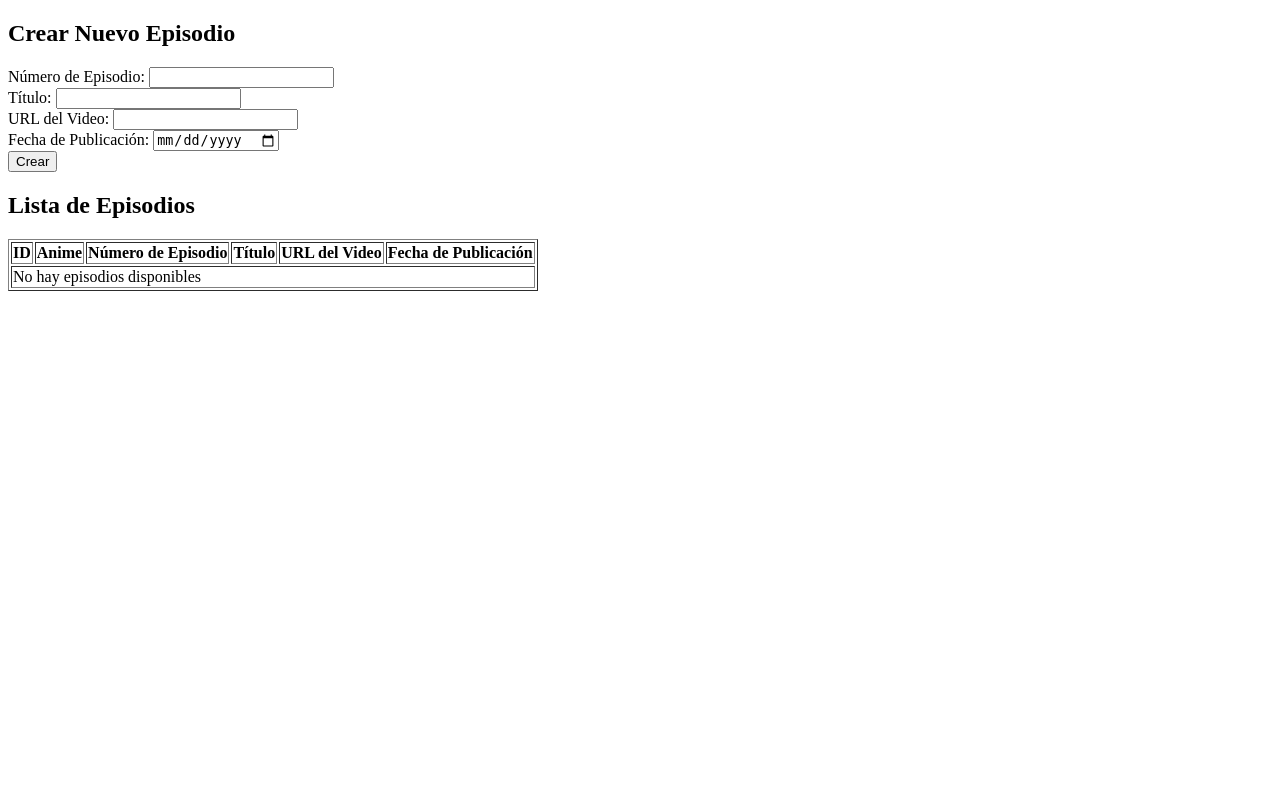
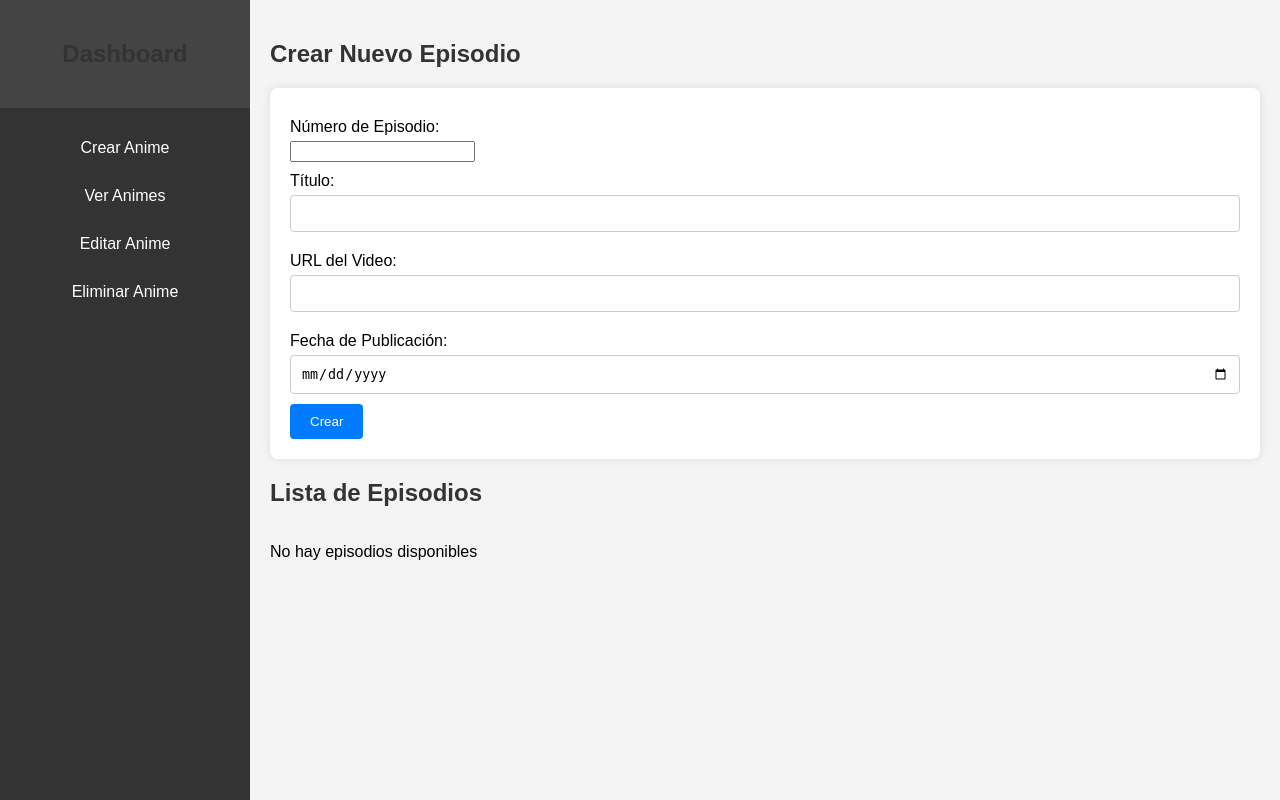
Before and after one commit to hamoncho/waifuTV, a PHP site: page /view/create_episodio_form.php?id=3 in a window 1280 px wide. Run offline with PHP 8.4, Linux system fonts and the light colour scheme; data comes from the database, SQL or seed files in the repository; data that the repository does not hold is empty.

Commit message:
add styles to create_episodio_form.php

```diff
--- a/view/create_episodio_form.php
+++ b/view/create_episodio_form.php
@@ -1,3 +1,4 @@
+
 <?php
 include '../db/db_connection.php';
 
@@ -13,53 +14,65 @@ $result_eps = $conn->query($sql_eps);
 ?>
 
 <!DOCTYPE html>
-<html>
+<html lang="es">
 <head>
-    <title>Crear Episodio</title>
+    <meta charset="UTF-8">
+    <meta name="viewport" content="width=device-width, initial-scale=1.0">
+    <title>Dashboard - Crear Episodio</title>
+    <link rel="stylesheet" href="../styles/admin.css">
 </head>
 <body>
-
-<section>
+    <div class="dashboard">
+        <aside class="sidebar">
+            <div class="sidebar-header">
+                <h2>Dashboard</h2>
+            </div>
+            <ul class="sidebar-menu">
+                <li><a href="#crear-anime">Crear Anime</a></li>
+                <li><a href="#ver-animes">Ver Animes</a></li>
+                <li><a href="#editar-anime">Editar Anime</a></li>
+                <li><a href="#eliminar-anime">Eliminar Anime</a></li>
+            </ul>
+        </aside>
+        <main class="content">
+            <section id="crear-episodio">
                 <h2>Crear Nuevo Episodio</h2>
                 <form method="post" action="../db/create_episodio.php">
                     <input type="hidden" name="id_anime" value="<?php echo $anime['id']; ?>">
-        Número de Episodio: <input type="number" name="numero_episodio" required><br>
-        Título: <input type="text" name="titulo" required><br>
-        URL del Video: <input type="text" name="url_video" required><br>
-        Fecha de Publicación: <input type="date" name="fecha_publicacion" required><br>
+                    <label for="numero_episodio">Número de Episodio:</label>
+                    <input type="number" id="numero_episodio" name="numero_episodio" required><br>
+                    <label for="titulo">Título:</label>
+                    <input type="text" id="titulo" name="titulo" required><br>
+                    <label for="url_video">URL del Video:</label>
+                    <input type="text" id="url_video" name="url_video" required><br>
+                    <label for="fecha_publicacion">Fecha de Publicación:</label>
+                    <input type="date" id="fecha_publicacion" name="fecha_publicacion" required><br>
                     <input type="submit" value="Crear">
                 </form>
             </section>
 
-<section>
+            <section id="ver-episodios">
                 <h2>Lista de Episodios</h2>
-    <table border="1">
-        <tr>
-            <th>ID</th>
-            <th>Anime</th>
-            <th>Número de Episodio</th>
-            <th>Título</th>
-            <th>URL del Video</th>
-            <th>Fecha de Publicación</th>
-        </tr>
+                <div class="anime-cards">
                     <?php
                     if ($result_eps->num_rows > 0) {
                         while($row_eps = $result_eps->fetch_assoc()) {
-                echo "<tr>
-                        <td>" . $row_eps["id"]. "</td>
-                        <td>" . $row_eps["anime_titulo"]. "</td>
-                        <td>" . $row_eps["numero_episodio"]. "</td>
-                        <td>" . $row_eps["titulo"]. "</td>
-                        <td><a href='https://www.youtube.com/watch?v=" . $row_eps["url_video"] . "'>Ver Video</a></td>
-                        <td>" . $row_eps["fecha_publicacion"]. "</td>
-                      </tr>";
+                            echo "<div class='card'>
+                                    <h3>" . $row_eps["titulo"] . "</h3>
+                                    <p><strong>Anime:</strong> " . $row_eps["anime_titulo"] . "</p>
+                                    <p><strong>Número de Episodio:</strong> " . $row_eps["numero_episodio"] . "</p>
+                                    <p><strong>Fecha de Publicación:</strong> " . $row_eps["fecha_publicacion"] . "</p>
+                                    <a href='https://www.youtube.com/watch?v=" . $row_eps["url_video"] . "'>Ver Video</a>
+                                  </div>";
                         }
                     } else {
-            echo "<tr><td colspan='6'>No hay episodios disponibles</td></tr>";
+                        echo "<p>No hay episodios disponibles</p>";
                     }
                     $conn->close();
                     ?>
-    </table>
+                </div>
             </section>
+        </main>
+    </div>
 </body>
 </html>
```
Lines whose indentation alone changed are shown as unchanged.
